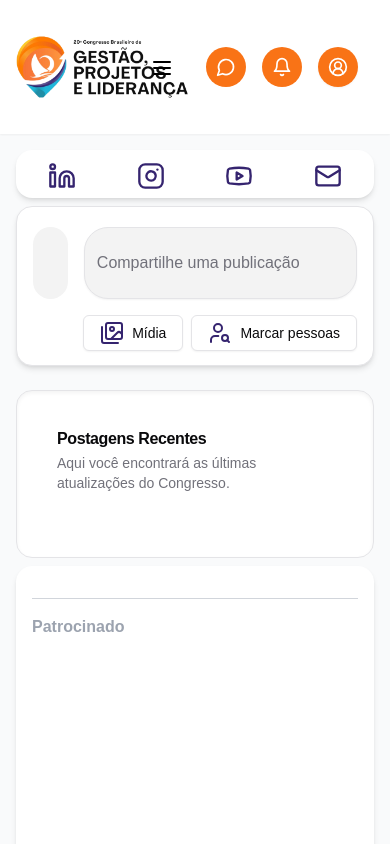
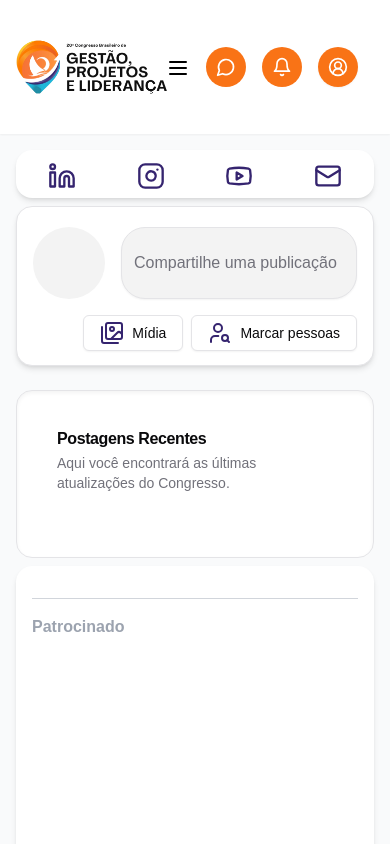
Before and after one commit to f3gomes/cbgpl-app, a Next.js app: page / in a window 390 px wide. Shown: the top 844 px of the page. Built offline with nearby package versions, Linux system fonts and the light colour scheme.

Commit message:
fix: header logo style

```diff
--- a/src/components/custom/header.tsx
+++ b/src/components/custom/header.tsx
@@ -33,7 +33,7 @@ export default function Header() {
             height={78}
             src="/assets/Design_sem_nome-removebg-preview.png"
             alt="Congresso Logo"
-            className="w-[80%] md:w-[215px] object-contain max-w-[215px]"
+            className="w-[70%] sm:w-[80%] md:w-full object-contain max-w-[215px]"
           />
         </div>
       </div>
--- a/src/components/custom/nav-items-menu.tsx
+++ b/src/components/custom/nav-items-menu.tsx
@@ -31,7 +31,7 @@ const NavMenu = () => {
       </div>
 
       {/* Mobile Navigation */}
-      <div className="absolute right-52 lg:hidden top-12">
+      <div className="absolute right-48 lg:hidden top-12">
         <button
           onClick={toggleMenu}
           className="p-2 text-black focus:outline-none"
--- a/src/components/custom/section.tsx
+++ b/src/components/custom/section.tsx
@@ -15,7 +15,7 @@ export default function Section() {
     <section className="flex xl:max-w-[700px] flex-col items-center w-full">
       <Card className="h-[160px] w-full rounded-2xl p-4 shadow-md">
         <div className="mt-1 flex items-center gap-4">
-          <div className="flex h-[72px] w-[72px] items-center justify-center rounded-full bg-[#F3F3F3]"></div>
+          <div className="flex h-[72px] min-w-[72px] items-center justify-center rounded-full bg-[#F3F3F3]"></div>
           <Input
             placeholder="Compartilhe uma publicação"
             className="h-[72px] w-[537px] flex-grow rounded-3xl bg-[#F3F3F3]"
```
